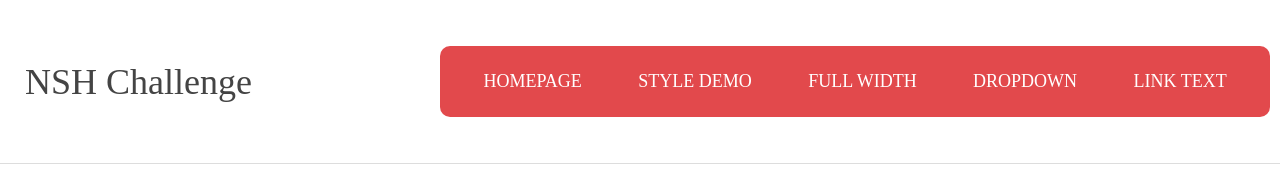
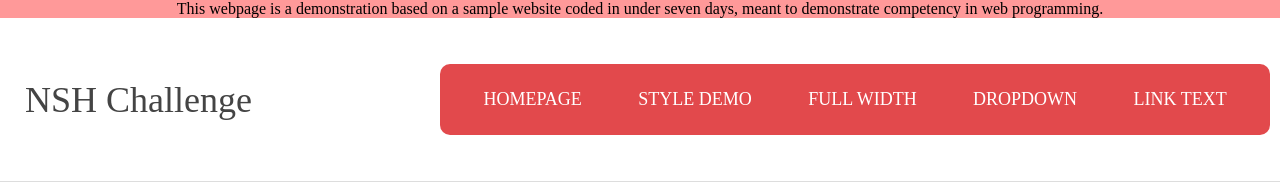
Before and after one commit to KobraKid/nsh_site, a plain HTML site: page index.html in a window 1280 px wide. Shown: the top 186 px of the page. Drawn offline with Linux system fonts and the light colour scheme; a web font is replaced by a local one.

Commit message:
Added disclaimer to top of site

```diff
--- a/index.html
+++ b/index.html
@@ -8,6 +8,9 @@
 	<script type="text/javascript" src="main.js"></script>
 </head>
 <body onload="showSlide(0);">
+	<div style="display: flex; justify-content: center; background-color: rgba(256, 0, 0, 0.4); width: 100%;>
+		<h3 style="margin: 12px;">This webpage is a demonstration based on a sample website coded in under seven days, meant to demonstrate competency in web programming.</h3>
+	</div>
 	<div class="flex_container" id="header">
 		<div id="title">NSH Challenge</div>
 		<div id="menu_alt">
```
